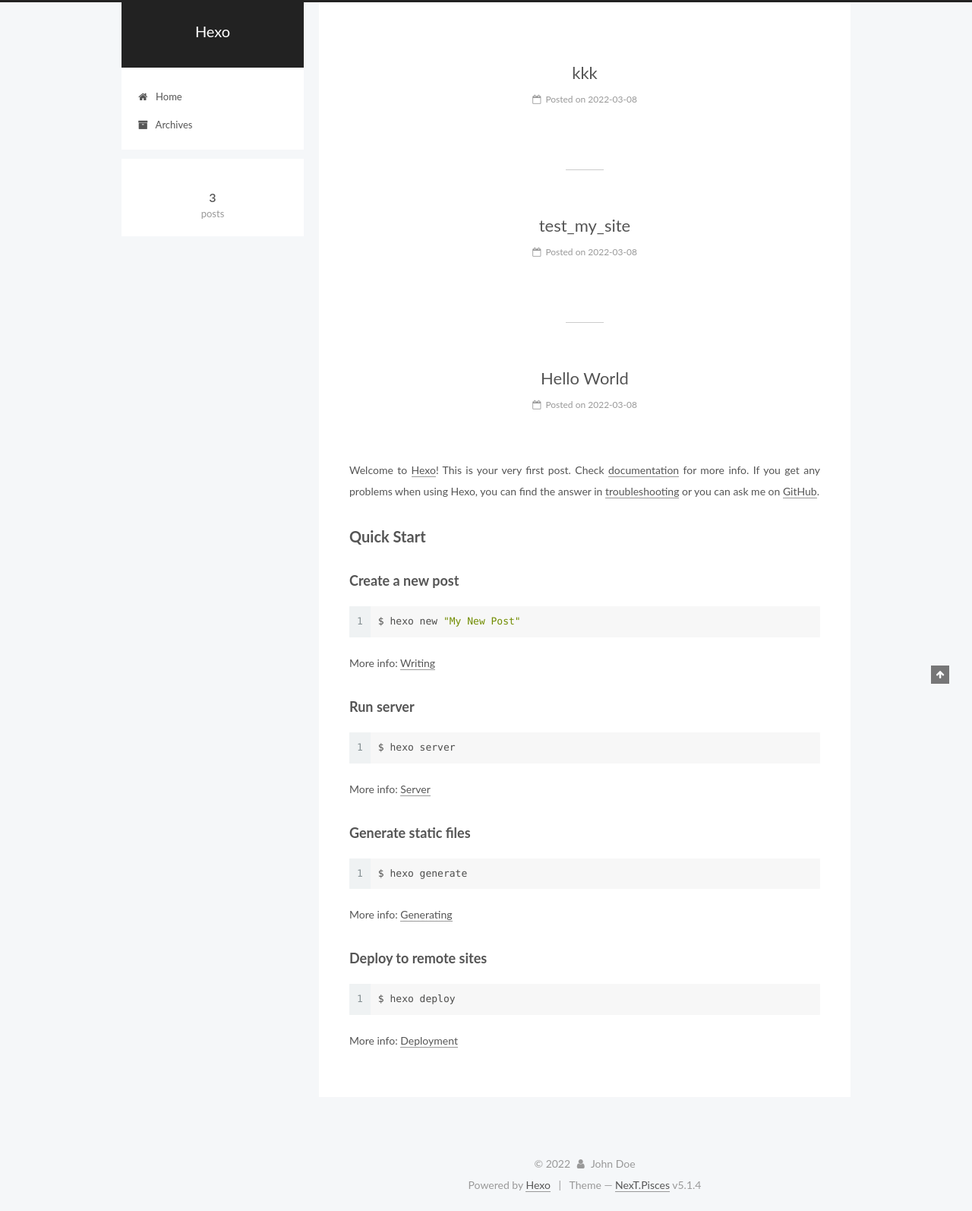
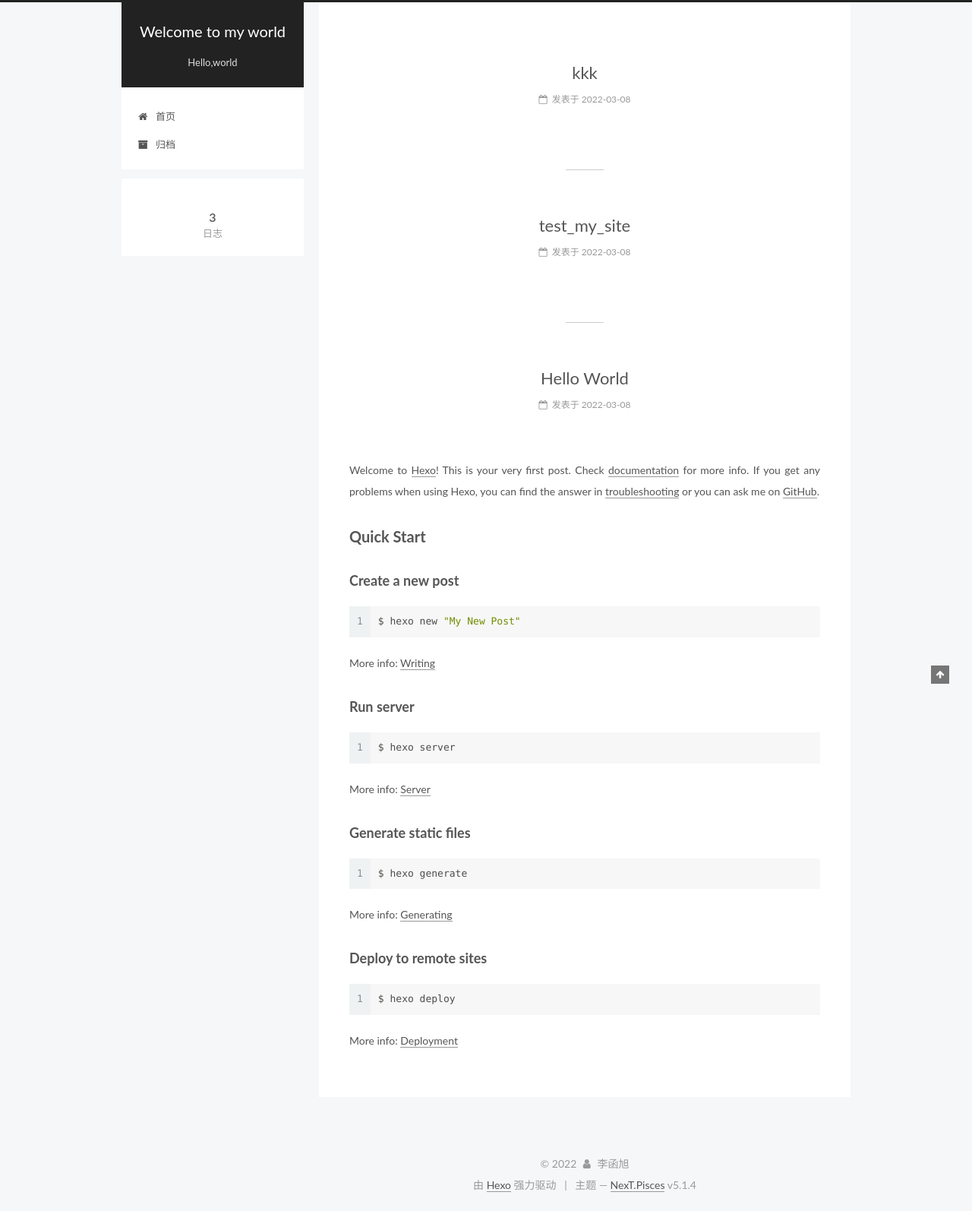
Before and after one commit to lixiaobai1234/lixiaobai1234.github.io, a plain HTML site: page index.html in a window 1280 px wide. Shown: the whole page at 76% size. Drawn offline with Linux system fonts and the light colour scheme.

Commit message:
Site updated: 2022-03-08 22:09:07

```diff
--- a/index.html
+++ b/index.html
@@ -5,7 +5,7 @@
 
 
 
-<html class="theme-next pisces use-motion" lang="en">
+<html class="theme-next pisces use-motion" lang="zh-Hans">
 <head>
   <meta charset="UTF-8"/>
 <meta http-equiv="X-UA-Compatible" content="IE=edge" />
@@ -79,12 +79,14 @@
 
 
 
+<meta name="description" content="李函旭">
 <meta property="og:type" content="website">
-<meta property="og:title" content="Hexo">
+<meta property="og:title" content="Welcome to my world">
 <meta property="og:url" content="https://lixiaobai1234.github.io/index.html">
-<meta property="og:site_name" content="Hexo">
-<meta property="og:locale" content="en_US">
-<meta property="article:author" content="John Doe">
+<meta property="og:site_name" content="Welcome to my world">
+<meta property="og:description" content="李函旭">
+<meta property="og:locale">
+<meta property="article:author" content="李函旭">
 <meta name="twitter:card" content="summary">
 
 
@@ -101,7 +103,7 @@
     motion: {"enable":true,"async":false,"transition":{"post_block":"fadeIn","post_header":"slideDownIn","post_body":"slideDownIn","coll_header":"slideLeftIn","sidebar":"slideUpIn"}},
     duoshuo: {
       userId: '0',
-      author: 'Author'
+      author: '博主'
     },
     algolia: {
       applicationID: '',
@@ -121,7 +123,7 @@
 
 
 
-  <title>Hexo</title>
+  <title>Welcome to my world</title>
 
 
 
@@ -133,7 +135,7 @@
 
 <meta name="generator" content="Hexo 6.0.0"></head>
 
-<body itemscope itemtype="http://schema.org/WebPage" lang="en">
+<body itemscope itemtype="http://schema.org/WebPage" lang="zh-Hans">
 
 
 
@@ -152,12 +154,12 @@
     <div class="custom-logo-site-title">
       <a href="/"  class="brand" rel="start">
         <span class="logo-line-before"><i></i></span>
-        <span class="site-title">Hexo</span>
+        <span class="site-title">Welcome to my world</span>
         <span class="logo-line-after"><i></i></span>
       </a>
     </div>
 
-        <p class="site-subtitle"></p>
+        <p class="site-subtitle">Hello,world</p>
 
   </div>
 
@@ -182,7 +184,7 @@
 
               <i class="menu-item-icon fa fa-fw fa-home"></i> <br />
 
-            Home
+            首页
           </a>
         </li>
 
@@ -192,7 +194,7 @@
 
               <i class="menu-item-icon fa fa-fw fa-archive"></i> <br />
 
-            Archives
+            归档
           </a>
         </li>
 
@@ -238,7 +240,7 @@
     </span>
 
     <span hidden itemprop="publisher" itemscope itemtype="http://schema.org/Organization">
-      <meta itemprop="name" content="Hexo">
+      <meta itemprop="name" content="Welcome to my world">
     </span>
 
 
@@ -258,9 +260,9 @@
                 <i class="fa fa-calendar-o"></i>
               </span>
 
-                <span class="post-meta-item-text">Posted on</span>
+                <span class="post-meta-item-text">发表于</span>
 
-              <time title="Post created" itemprop="dateCreated datePublished" datetime="2022-03-08T21:21:37+08:00">
+              <time title="创建于" itemprop="dateCreated datePublished" datetime="2022-03-08T21:21:37+08:00">
                 2022-03-08
               </time>
 
@@ -357,7 +359,7 @@
     </span>
 
     <span hidden itemprop="publisher" itemscope itemtype="http://schema.org/Organization">
-      <meta itemprop="name" content="Hexo">
+      <meta itemprop="name" content="Welcome to my world">
     </span>
 
 
@@ -377,9 +379,9 @@
                 <i class="fa fa-calendar-o"></i>
               </span>
 
-                <span class="post-meta-item-text">Posted on</span>
+                <span class="post-meta-item-text">发表于</span>
 
-              <time title="Post created" itemprop="dateCreated datePublished" datetime="2022-03-08T19:57:04+08:00">
+              <time title="创建于" itemprop="dateCreated datePublished" datetime="2022-03-08T19:57:04+08:00">
                 2022-03-08
               </time>
 
@@ -476,7 +478,7 @@
     </span>
 
     <span hidden itemprop="publisher" itemscope itemtype="http://schema.org/Organization">
-      <meta itemprop="name" content="Hexo">
+      <meta itemprop="name" content="Welcome to my world">
     </span>
 
 
@@ -496,9 +498,9 @@
                 <i class="fa fa-calendar-o"></i>
               </span>
 
-                <span class="post-meta-item-text">Posted on</span>
+                <span class="post-meta-item-text">发表于</span>
 
-              <time title="Post created" itemprop="dateCreated datePublished" datetime="2022-03-08T19:55:06+08:00">
+              <time title="创建于" itemprop="dateCreated datePublished" datetime="2022-03-08T19:55:06+08:00">
                 2022-03-08
               </time>
 
@@ -633,7 +635,7 @@
                 <a href="/archives/%20%7C%7C%20archive">
 
                   <span class="site-state-item-count">3</span>
-                  <span class="site-state-item-name">posts</span>
+                  <span class="site-state-item-name">日志</span>
                 </a>
               </div>
 
@@ -677,13 +679,13 @@
   <span class="with-love">
     <i class="fa fa-user"></i>
   </span>
-  <span class="author" itemprop="copyrightHolder">John Doe</span>
+  <span class="author" itemprop="copyrightHolder">李函旭</span>
 
 
 </div>
 
 
-  <div class="powered-by">Powered by <a class="theme-link" target="_blank" href="https://hexo.io">Hexo</a></div>
+  <div class="powered-by">由 <a class="theme-link" target="_blank" href="https://hexo.io">Hexo</a> 强力驱动</div>
 
 
 
@@ -691,7 +693,7 @@
 
 
 
-  <div class="theme-info">Theme &mdash; <a class="theme-link" target="_blank" href="https://github.com/iissnan/hexo-theme-next">NexT.Pisces</a> v5.1.4</div>
+  <div class="theme-info">主题 &mdash; <a class="theme-link" target="_blank" href="https://github.com/iissnan/hexo-theme-next">NexT.Pisces</a> v5.1.4</div>
 
 
 
```
Also changed, not shown: 2022/03/08/hello-world/index.html (+20 -20 lines), 2022/03/08/kkk/index.html (+20 -18 lines), 2022/03/08/test-my-site/index.html (+20 -18 lines), archives/2022/03/index.html (+19 -17 lines), archives/2022/index.html (+19 -17 lines), archives/index.html (+19 -17 lines).
